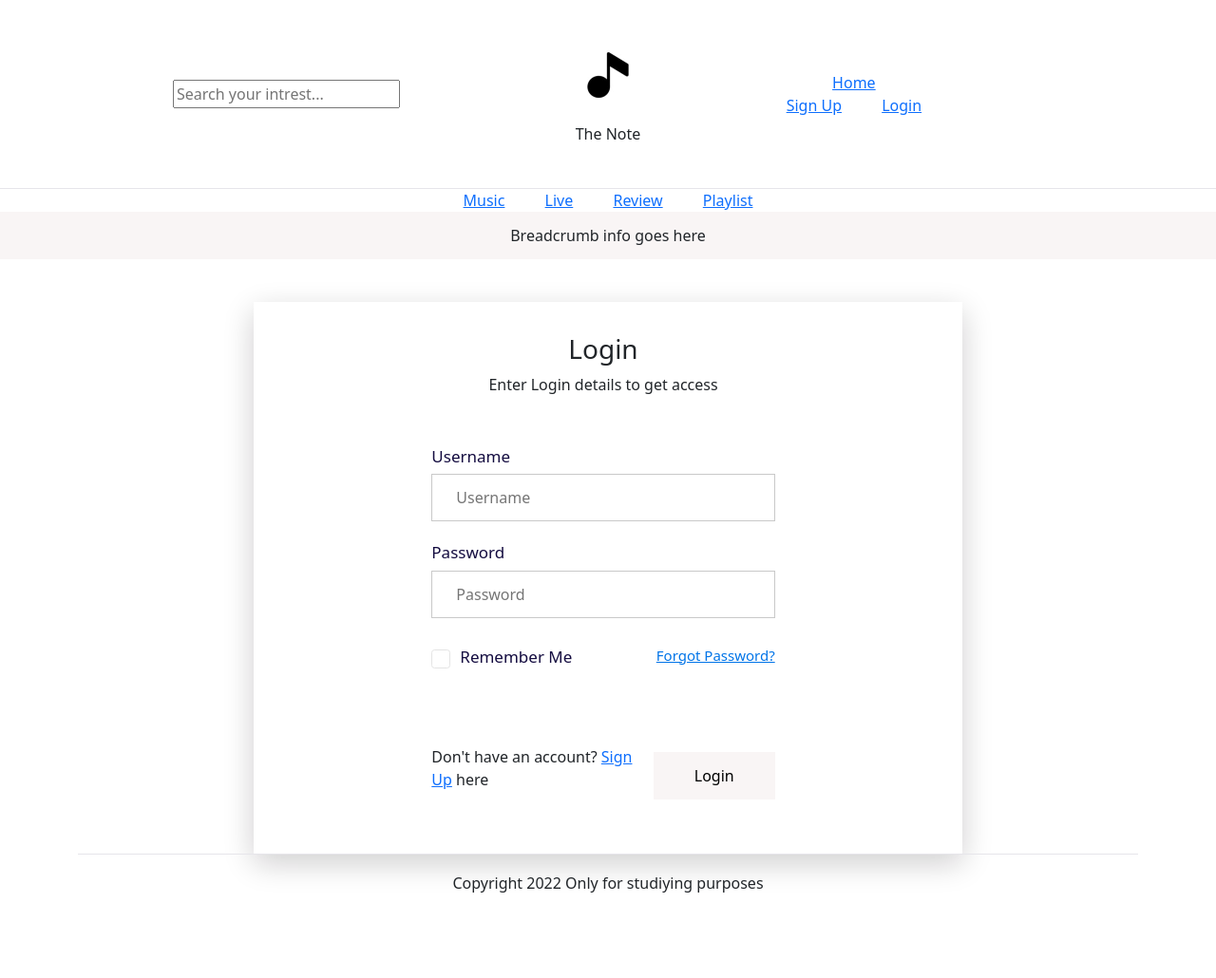
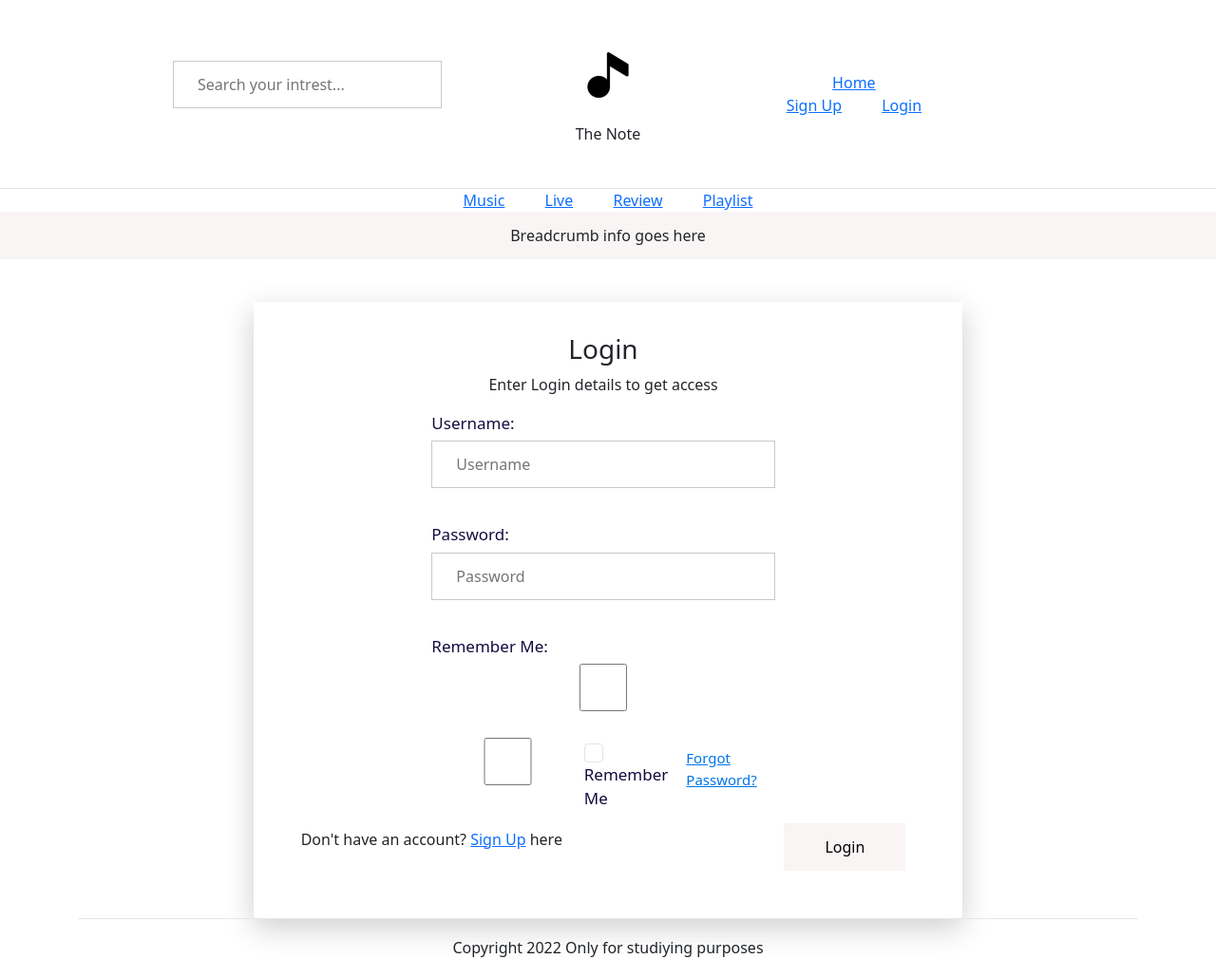
Before and after one commit to KevinDGnanih/p4-the-note, a Django app: page /accounts/login/ in a window 1280 px wide. Shown: the whole page at 95% size. Before the commit the page ends 940 px from the top, so only its background shows below. Run offline with Django 3.2, Linux system fonts and the light colour scheme; some libraries are stand-ins or nearby versions.

Commit message:
Edited the aullauth esthetic

```diff
--- a/django_the_note/settings.py
+++ b/django_the_note/settings.py
@@ -49,6 +49,7 @@ INSTALLED_APPS = [
     'django.contrib.staticfiles',
     'cloudinary',
     'django_summernote',
+
     'the_note_mag',
 ]
 
@@ -57,6 +58,8 @@ SITE_ID = 1
 LOGIN_REDIRECT_URL = '/'
 LOGOUT_REDIRECT_URL = '/'
 ACCOUNT_EMAIL_VERIFICATION = 'none'
+
+CRISPY_TEMPLATE_PACK = 'bootstrap4'
 
 MIDDLEWARE = [
     'django.middleware.security.SecurityMiddleware',
--- a/requirements.txt
+++ b/requirements.txt
@@ -4,6 +4,7 @@ dj-database-url==0.5.0
 dj3-cloudinary-storage==0.0.6
 Django==3.2
 django-allauth==0.50.0
+django-crispy-forms==1.14.0
 django-summernote==0.8.20.0
 gunicorn==20.1.0
 oauthlib==3.2.0
--- a/static/css/style.css
+++ b/static/css/style.css
@@ -30,8 +30,6 @@ img {
 .header-area .header-top {
     padding: 29px 170px;
 }
-
-.header-area .header-top .header-info-left .form-box {}
 
 .header-area .header-top .header-info-left .form-box .search-icon {
     position: absolute;
@@ -268,3 +266,57 @@ label {
     font-size: 16px;
     border-radius: 0px;
 }
+
+
+/* AllAuth forms */
+
+label {
+    margin: 0;
+    display: block;
+    font-size: 17px;
+    margin-bottom: 6px;
+    color: #140C40;
+    text-transform: capitalize;
+    font-weight: 500;
+    text-align: left;
+}
+
+input {
+    padding-top: 35px;
+    padding-bottom: 60px;
+    border: 1px solid #C9C9C9;
+    width: 100%;
+    height: 50px;
+    margin-bottom: 20px;
+    padding: 0 25px;
+    color: #000;
+}
+
+#id_remember {
+    display: none;
+    display: flex;
+    justify-content: space-between;
+    padding-top: 8px;
+    overflow: hidden;
+}
+
+#id_remember input {
+    content: "\2714";
+    border: 0.1em solid #e4e4e4;
+    border-radius: 0.2em;
+    display: inline-block;
+    width: 20px;
+    height: 20px;
+    padding-left: 0.2em;
+    padding-bottom: 0.3em;
+    margin-right: 10px;
+    vertical-align: bottom;
+    color: transparent;
+    transition: .2s;
+}
+
+#id_remember a {
+    color: #0074E8;
+    font-size: 15px;
+    font-weight: 400;
+}
--- a/templates/account/login.html
+++ b/templates/account/login.html
@@ -21,21 +21,11 @@
     <div class="col-xl-7 col-lg-8">
       <form class="login" method="POST" action="{% url 'account_login' %}">
         {% csrf_token %}
-        <div class="input-box">
-          <div class="single-input-field">
-            <label for="id_login">Username</label>
-            <input type="text" name="login" placeholder="Username" autocomplete="username" maxlength="150" required
-              id="id_login">
-          </div>
-          <div class="single-input-field">
-            <label for="id_password">Password</label>
-            <input type="password" name="password" placeholder="Password" autocomplete="current-password" required
-              id="id_password">
-          </div>
+        {{form.as_p}}
         <div class="single-input-field login-check">
           <input type="checkbox" name="remember" id="id_remember">
           <label for="remember">Remember me</label>
-            <a class="f-right remember" href="{% url 'account_reset_password' %}">{% trans "Forgot Password?" %}</a>
+          <a class="button secondaryAction" href="{% url 'account_reset_password' %}">{% trans "Forgot Password?" %}</a>
         </div>
     </div>
     {% if redirect_field_value %}
--- a/the_note_mag/views.py
+++ b/the_note_mag/views.py
@@ -2,6 +2,7 @@
 from django.shortcuts import render, get_object_or_404
 from django.views import generic, View
 from .models import Post
+from .forms import CommentForm
 
 
 class PostList(generic.ListView):
@@ -29,6 +30,7 @@ class PostDetail(View):
             {
                 'post': post,
                 'comments': comments,
-                'liked': liked
-            }
+                'liked': liked,
+                'comment_form': CommentForm()
+            },
         )
```
Also changed, not shown: templates/account/signup.html (+1 -20 lines), templates/post_detail.html (+23 -0 lines), the_note_mag/forms.py (added, +8 -0 lines). Lines whose indentation alone changed are shown as unchanged.
